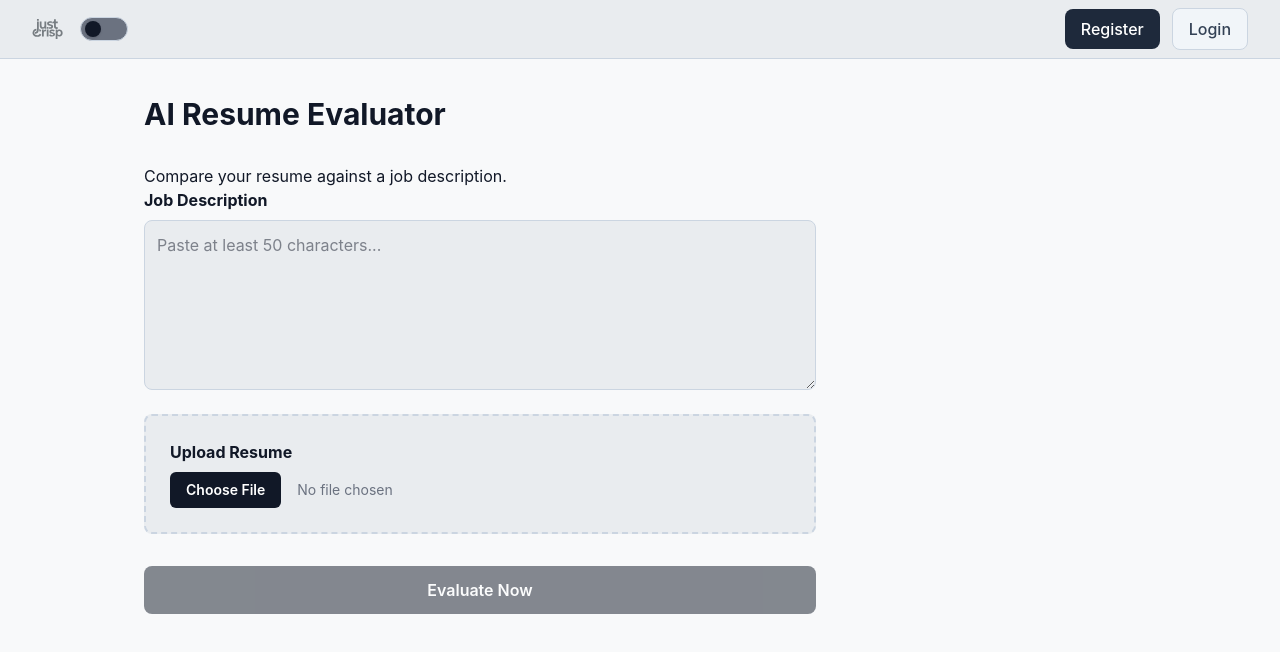
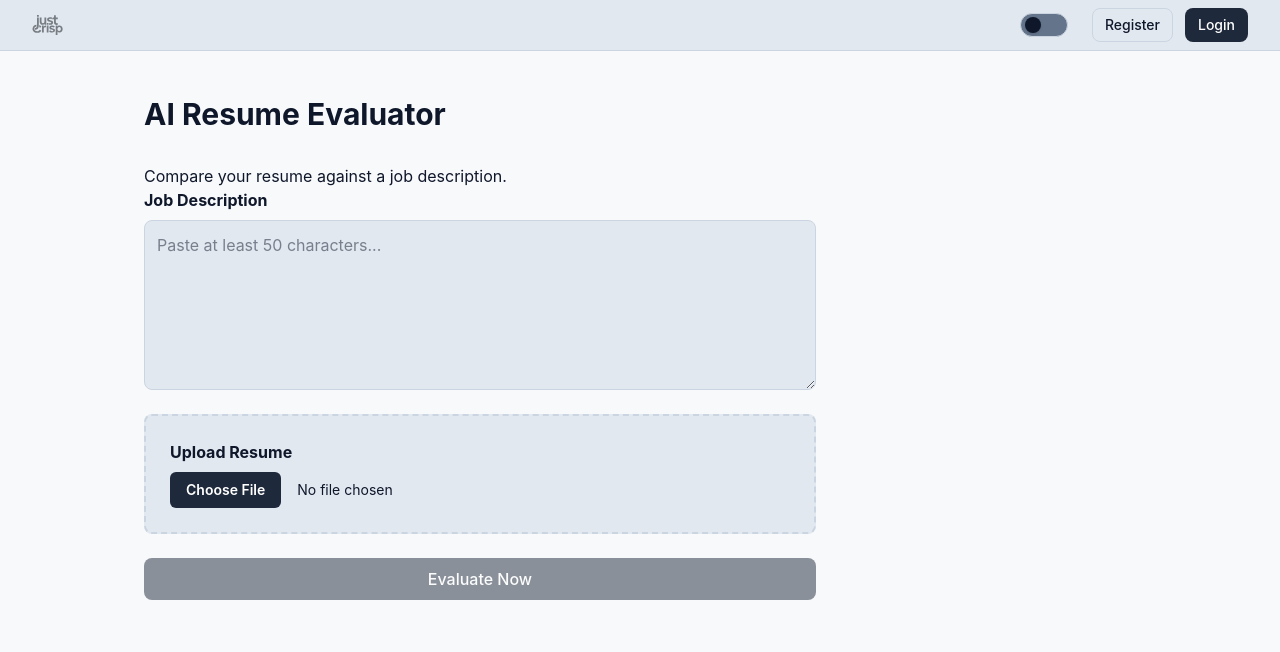
Before and after one commit to amannn619/Resume-Evaluator, a React (Vite) app: page / in a window 1280 px wide. Shown: the top 652 px of the page. Built offline with nearby package versions, Linux system fonts and the light colour scheme; no server answers.

Commit message:
created common button, changed app layout

```diff
--- a/package.json
+++ b/package.json
@@ -11,9 +11,11 @@
   },
   "dependencies": {
     "axios": "^1.20.0",
+    "clsx": "^2.1.1",
     "react": "^19.2.8",
     "react-dom": "^19.2.8",
     "react-router-dom": "^7.18.3",
+    "tailwind-merge": "^3.6.0",
     "zustand": "^5.0.15"
   },
   "devDependencies": {
--- a/src/components/shared/AppLayout.tsx
+++ b/src/components/shared/AppLayout.tsx
@@ -1,13 +1,16 @@
 import { useAuthStore } from "@/store/authStore";
-import { useEffect, useState } from "react";
+import { useEffect, useRef, useState } from "react";
 import { NavLink, Outlet } from "react-router-dom";
 import logoIcon from "../../assets/logo.svg";
 import { authApi } from "@/api/client.js";
+import Button from "../ui/Button";
 
 export default function AppLayout() {
     const user = useAuthStore((state) => state.user);
     const setAuth = useAuthStore((state) => state.setAuth);
     const clearAuth = useAuthStore((state) => state.clearAuth);
+    const [isMenuOpen, setIsMenuOpen] = useState(false);
+    const menuRef = useRef<HTMLDivElement>(null);
     const [isDark, setIsDark] = useState(() => {
         const savedTheme = localStorage.getItem('theme');
         if (savedTheme) {
@@ -31,6 +34,16 @@ export default function AppLayout() {
             }
         }
         restoreSession();
+    }, []);
+
+    useEffect(() => {
+        function handleClickOutside(event: MouseEvent) {
+            if (menuRef.current && !menuRef.current.contains(event.target as Node)) {
+                setIsMenuOpen(false);
+            }
+        }
+        document.addEventListener("mousedown", handleClickOutside);
+        return () => document.removeEventListener("mousedown", handleClickOutside);
     }, []);
 
     useEffect(() => {
@@ -64,16 +77,9 @@ export default function AppLayout() {
                             className="w-8 h-8 transform group-hover:scale-105 transition-transform duration-200"
                         />
                     </NavLink>
+                </div>
 
-                    {
-                        user && (
-                            <span className="text-sm font-medium text-main">
-                                {user.username || "User"}
-                            </span>
-                        )
-
-                    }
-
+                <div className="flex items-center gap-4 md:gap-6">
                     <button
                         onClick={() => setIsDark(!isDark)}
                         className={`w-12 h-6 rounded-full p-1 flex items-center transition-colors duration-300 bg-subtle ${isDark ? '' : ' border border-outline'
@@ -85,32 +91,56 @@ export default function AppLayout() {
                                 }`}
                         />
                     </button>
-                </div>
+                    {user ? (
+                        <div className="flex items-center gap-4 md:gap-6 relative" ref={menuRef}>
+                            <span className="text-sm font-medium text-main hidden sm:block">
+                                {user.username || "User"}
+                            </span>
+                            <Button
+                                onClick={() => setIsMenuOpen(!isMenuOpen)}
+                                size='sm'
+                                className="rounded-full ring-2 ring-transparent hover:ring-outline-focus transition-all"
+                            >
+                                {user.username?.charAt(0).toUpperCase() || "U"}
+                            </Button>
+                            {isMenuOpen && (
+                                <div className="absolute right-0 bottom-full mb-3 md:bottom-auto md:top-full md:mt-3 w-56 bg-surface border border-outline rounded-xl shadow-lg flex flex-col py-1 animate-in fade-in zoom-in-95 duration-100">
 
-                <div>
-                    {user ? (
-                        <div className="flex items-center gap-3 cursor-pointer hover:opacity-80 transition-opacity">
-                            <button onClick={handleLogout} className="text-xs text-error font-semibold hover:underline">
-                                Logout
-                            </button>
+                                    {/* Header */}
+                                    <div className="px-4 py-3 border-b border-outline">
+                                        <p className="text-sm font-medium text-main truncate">{user.username}</p>
+                                    </div>
 
-                            <div className="w-8 h-8 rounded-full bg-brand text-white flex items-center justify-center font-bold text-sm shadow-sm">
-                                {user.username?.charAt(0).toUpperCase() || "U"}
-                            </div>
+                                    {/* Links */}
+                                    {/* <div className="py-1">
+                                        <NavLink to="/dashboard" onClick={() => setIsMenuOpen(false)} className="block px-4 py-2 text-sm text-main hover:bg-background hover:text-brand transition-colors">
+                                            Dashboard
+                                        </NavLink>
+                                        <NavLink to="/settings" onClick={() => setIsMenuOpen(false)} className="block px-4 py-2 text-sm text-main hover:bg-background hover:text-brand transition-colors">
+                                            Account Settings
+                                        </NavLink>
+                                    </div> */}
 
+                                    {/* Logout */}
+                                    <div className="border-t border-outline py-1">
+                                        <button
+                                            onClick={handleLogout}
+                                            className="w-full text-left px-4 py-2 text-sm font-medium text-error hover:bg-error/10 transition-colors"
+                                        >
+                                            Logout
+                                        </button>
+                                    </div>
+                                </div>
+                            )}
                         </div>
                     ) : (
                         <div className="flex items-center gap-3">
-                            <NavLink
-                                to="/register"
-                                className="px-4 py-2 font-medium bg-btn-primary-bg text-btn-primary-text rounded-lg hover:opacity-90 transition-opacity">
-                                Register
-                            </NavLink>
-                            <NavLink
-                                to="/login"
-                                className="px-4 py-2 font-medium bg-btn-secondary-bg text-btn-secondary-text border border-outline rounded-lg hover:bg-outline/20 transition-colors">
-                                Login
-                            </NavLink>
+                            <Button size="sm" variant="outline">
+                                <NavLink to="/register">Register</NavLink>
+                            </Button>
+                            <Button size="sm">
+                                <NavLink to="/login">Login</NavLink>
+                            </Button>
                         </div>
                     )}
                 </div>
--- a/src/components/shared/FileUploader.tsx
+++ b/src/components/shared/FileUploader.tsx
@@ -34,7 +34,7 @@ export default function FileUploader({ accept, onFileSelect, maxSizeMB = 2 }: Fi
                 type="file"
                 accept={accept}
                 onChange={handleFileSelect}
-                className="block w-full text-sm text-subtle file:mr-4 file:py-2 file:px-4 file:rounded-md file:border-0 file:text-sm file:font-semibold file:bg-brand file:text-white hover:file:opacity-90 cursor-pointer transition-colors" />
+                className="block w-full text-sm file:mr-4 file:py-2 file:px-4 file:rounded-md file:border-0 file:text-sm file:font-semibold file:bg-brand file:text-inverse hover:file:opacity-90 cursor-pointer transition-colors" />
 
             {error && <p className="text-error mt-2 text-sm">{error}</p>}
         </div>
--- /dev/null
+++ b/src/components/ui/Button.tsx
@@ -0,0 +1,45 @@
+import { cn } from "@/utils/cn";
+
+interface ButtonProps extends React.ButtonHTMLAttributes<HTMLButtonElement> {
+    variant?: 'primary' | 'secondary' | 'outline';
+    size?: 'sm' | 'md' | 'lg';
+    children?: React.ReactNode;
+    onClick?: () => void;
+}
+export default function Button({
+    variant = 'primary',
+    size = 'md',
+    className = '',
+    children,
+    ...props
+}: ButtonProps) {
+    const variantStyles = {
+        primary: 'bg-brand text-inverse hover:opacity-90 border border-transparent',
+        secondary: 'bg-surface text-main hover:bg-hover border border-transparent',
+        outline: 'bg-transparent text-main border border-outline hover:bg-surface hover:border-outline-focus'
+    };
+
+    const sizeStyles = {
+        sm: 'px-3 py-1.5 text-sm',
+        md: 'px-4 py-2 text-base',
+        lg: 'px-6 py-3 text-lg'
+    };
+
+    const baseStyles = 'font-medium rounded-lg transition-all duration-200 cursor-pointer disabled:opacity-50 disabled:cursor-not-allowed';
+
+    return (
+        <button
+            className={
+                cn(
+                    baseStyles,
+                    variantStyles[variant],
+                    sizeStyles[size],
+                    className
+                )
+            }
+            {...props}
+        >
+            {children}
+        </button>
+    )
+}
--- a/src/features/home/Home.tsx
+++ b/src/features/home/Home.tsx
@@ -4,6 +4,7 @@ import FileUploader from "@/components/shared/FileUploader";
 import { resumeApi } from "@/api/client";
 import ScoreCard from "@/components/shared/ScoreCard";
 import SuggestionList from "@/components/shared/SuggestionList";
+import Button from "@/components/ui/Button";
 
 export default function Home() {
     const [jobDescription, setJobDescription] = useState<string>("");
@@ -74,17 +75,16 @@ export default function Home() {
                     </ScoreCard>
                 )}
 
-                <button
+                <Button
                     type="submit"
-                    className="px-6 py-3 mt-2 font-semibold rounded-lg bg-brand text-white transition-all hover:opacity-90 disabled:opacity-50 disabled:cursor-not-allowed"
                     disabled={!jobDescription || !resumeFile || isLoading}
                 >
                     {isLoading ? (
-                        <span className="w-5 h-5 border-2 border-white/30 border-t-white rounded-full animate-spin"></span>
+                       'Processing'
                     ) : (
                         'Evaluate Now'
                     )}
-                </button>
+                </Button>
             </form>
         </div>
     );
--- a/src/index.css
+++ b/src/index.css
@@ -2,60 +2,63 @@
 
 /* 1. Tell Tailwind v4 to generate utility classes from your CSS variables */
 @theme {
+  --color-background: var(--bg-primary);
+  --color-surface: var(--bg-surface);
+  --color-hover: var(--bg-hover);
+
+  --color-main: var(--text-main);
+  --color-subtle: var(--text-subtle);
+  --color-inverse: var(--text-inverse);
+
+  --color-outline: var(--border);
+  --color-outline-focus: var(--border-focus);
+
   --color-brand: var(--color-primary);
   --color-success: var(--color-success);
   --color-error: var(--color-error);
-  --color-background: var(--bg-primary);
-  --color-surface: var(--bg-secondary);
-  --color-main: var(--text-main);
-  --color-subtle: var(--text-subtle);
-  --color-inverse: var(--text-inverse);
-  --color-outline: var(--border);
-
-  --color-btn-primary-bg: var(--btn-primary-bg);
-  --color-btn-primary-text: var(--btn-primary-text);
-  --color-btn-secondary-bg: var(--btn-secondary-bg);
-  --color-btn-secondary-text: var(--btn-secondary-text);
-  --color-btn-secondary-border: var(--btn-secondary-border);
 }
 
 @layer base {
   :root {
     /* LIGHT MODE */
-    --color-primary: #111827;     /* Dark button background */
+    --bg-primary: #f8f9fa;
+    --bg-surface: #e2e8f0;
+    --bg-hover: #cbd5e1;
+
+    /* Text */
+    --text-main: #0f172a;
+    --text-subtle: #64748b;
+    --text-inverse: #ffffff;
+
+    /* Borders */
+    --border: #cbd5e1;
+    --border-focus: #0f172a;
+
+    /* Brand & Feedback */
+    --color-primary: #1e293b;
     --color-success: #10b981;
     --color-error: #ef4444;
-    --bg-primary: #f8f9fa;        /* Soft off-white page background (not pure white) */
-    --bg-secondary: #e9ecef;      /* Slightly more grayish navbar and surfaces */
-    --text-main: #111827;         /* Pitch black headings/text */
-    --text-subtle: #6b7280;       /* Muted gray */
-    --text-inverse: #ffffff;      /* White text for dark elements */
-    --border: #cbd5e1;
-
-    --btn-primary-bg: #1e293b;        /* Slate 800: Rich dark gray */
-    --btn-primary-text: #ffffff;
-    --btn-secondary-bg: #f1f5f9;      /* Slate 100: Soft light grayish accent */
-    --btn-secondary-text: #334155;    /* Slate 700 */
-    --btn-secondary-border: #cbd5e1;
   }
 
   html[data-theme='dark'] {
     /* DARK MODE */
-    --color-primary: #f9fafb;     /* Light button background in dark mode */
+    --bg-primary: #0a0a0a;
+    --bg-surface: #1e1e24;
+    --bg-hover: #2e2e36;
+
+    /* Text */
+    --text-main: #f8fafb;
+    --text-subtle: #94a3b8;
+    --text-inverse: #0f172a;
+
+    /* Borders */
+    --border: #2e2e36;
+    --border-focus: #f8fafb;
+
+    /* Brand & Feedback */
+    --color-primary: #f8fafb;
     --color-success: #10b981;
     --color-error: #ef4444;
-    --bg-primary: #0a0a0a;        /* Near-black page background */
-    --bg-secondary: #18181b;      /* Dark grayish navbar and surfaces */
-    --text-main: #f9fafb;         /* Crisp white */
-    --text-subtle: #9ca3af;
-    --text-inverse: #111827;      /* Dark text for light elements */
-    --border: #27272a;
-
-    --btn-primary-bg: #cbd5e1;        /* Slate 300: Soft light grayish mid-tone */
-    --btn-primary-text: #0f172a;
-    --btn-secondary-bg: #27272a;      /* Dark gray surface accent */
-    --btn-secondary-text: #f8fafb;
-    --btn-secondary-border: #3f3f46;
   }
 
   /* 2. Standard CSS for the body is perfectly fine and avoids @apply issues */
--- /dev/null
+++ b/src/utils/cn.ts
@@ -0,0 +1,6 @@
+import { clsx, type ClassValue } from 'clsx';
+import { twMerge } from 'tailwind-merge';
+
+export function cn(...inputs: ClassValue[]) {
+    return twMerge(clsx(inputs));
+}
--- a/tailwind.config.js
+++ b/tailwind.config.js
@@ -9,15 +9,20 @@ export default {
       extend: {
         // 2. Map your custom CSS variables to Tailwind classes
         colors: {
+          background: 'var(--bg-primary)',
+          surface: 'var(--bg-surface)',
+          hover: 'var(--bg-hover)',
+
+          main: 'var(--text-main)',
+          subtle: 'var(--text-subtle)',
+          inverse: 'var(--text-inverse)',
+
+          outline: 'var(--border)',
+          'outline-focus': 'var(--border-focus)',
+
           brand: 'var(--color-primary)',
           success: 'var(--color-success)',
           error: 'var(--color-error)',
-          background: 'var(--bg-primary)',
-          surface: 'var(--bg-secondary)',
-          main: 'var(--text-main)',
-          subtle: 'var(--text-subtle)',
-          inverse: 'var(--text-inverse)',
-          outline: 'var(--border)',
         }
       },
     },
```
Also changed, not shown: src/features/auth/Login.tsx (+4 -4 lines), src/features/auth/Register.tsx (+4 -4 lines), 1 other file (tests, documents, lock files or other folders).
